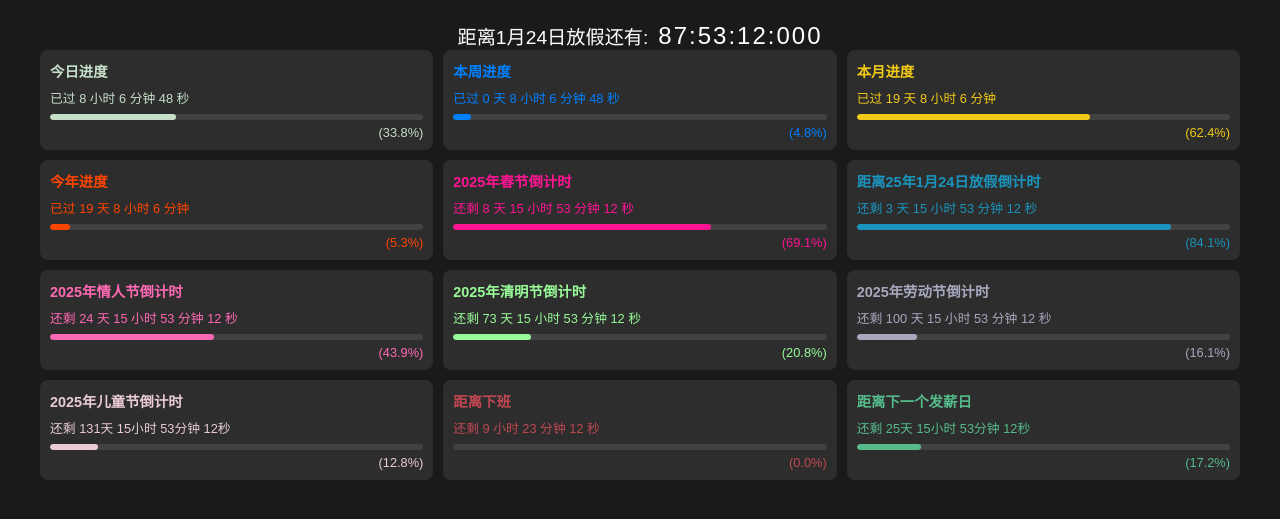
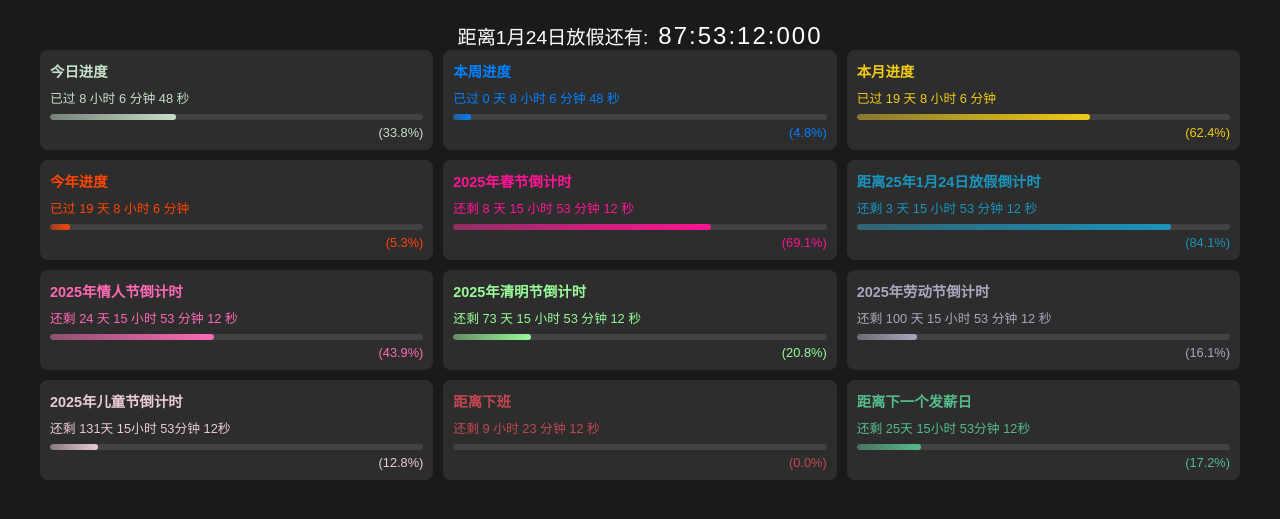
Before and after one commit to FyPerson/datetime_cutdown, a website: page index.html in a window 1280 px wide. Shown: the part 191-710 px from the top of the page. Drawn offline with Linux system fonts and the light colour scheme.

Commit message:
修改进度条样式

```diff
--- a/styles.css
+++ b/styles.css
@@ -83,6 +83,18 @@ h1 {
     height: 100%;
     border-radius: 3px;
     transition: width 0.3s ease;
+    background: linear-gradient(90deg,
+        color-mix(in srgb, var(--stat-color) 40%, white) 0%,
+        var(--stat-color) 100%
+    );
+}
+
+/* 深色主题下的渐变调整 */
+:root[data-theme="dark"] .progress-bar {
+    background: linear-gradient(90deg,
+        color-mix(in srgb, var(--stat-color) 40%, transparent) 0%,
+        var(--stat-color) 100%
+    );
 }
 
 .progress-text {
```
